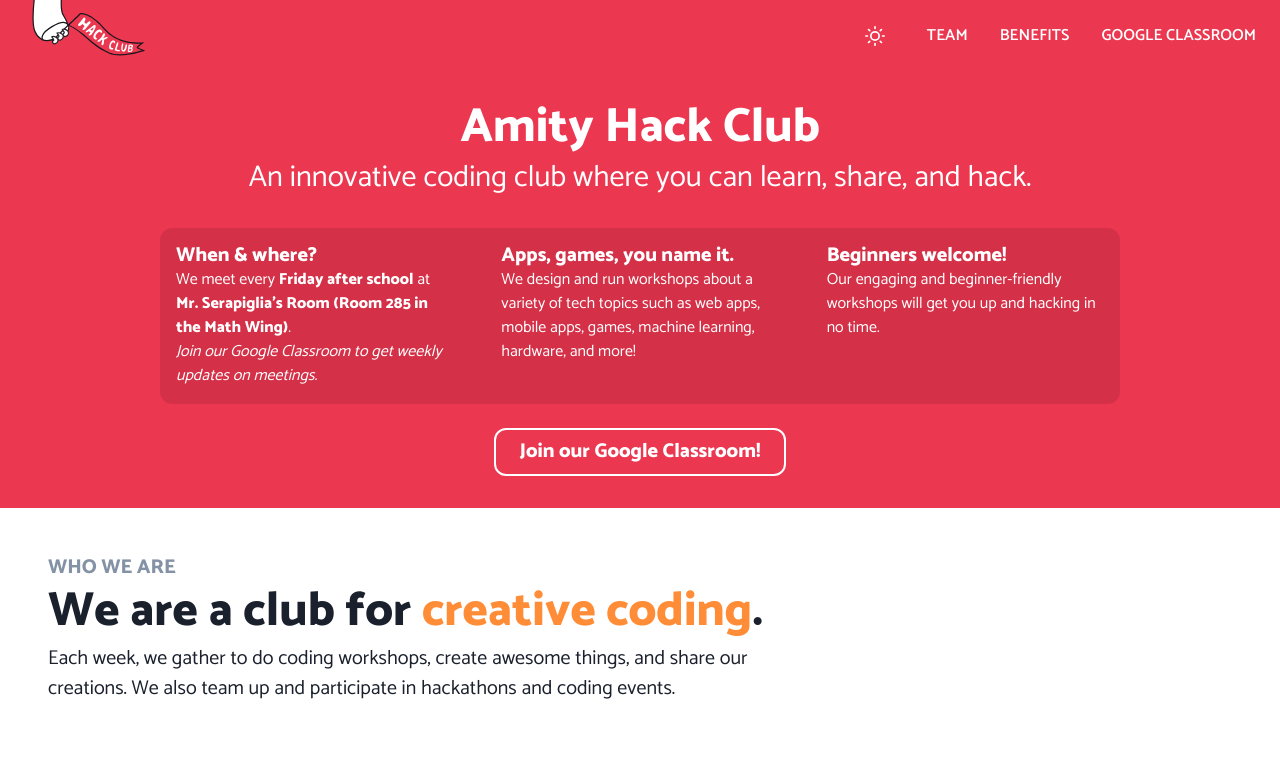
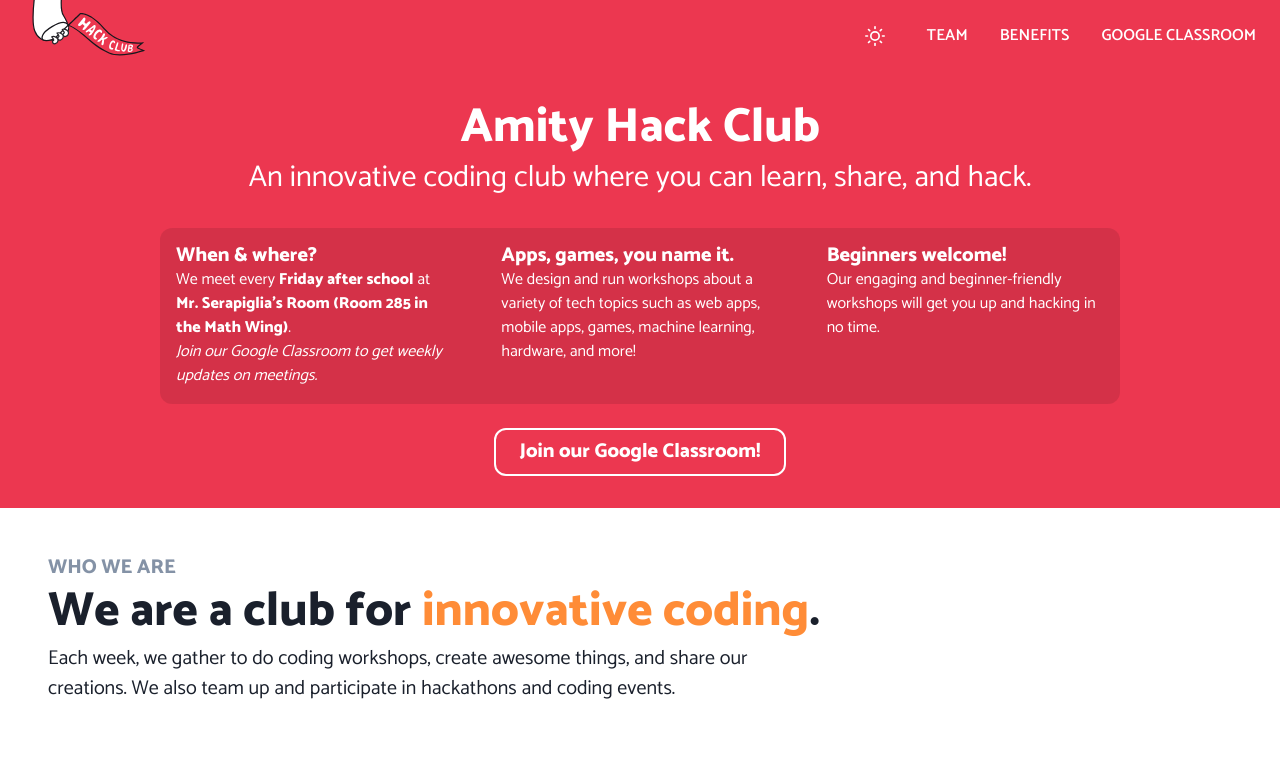
Before and after one commit to wildwastaken/hackclub, a Next.js app: page / in a window 1280 px wide. Shown: the top 774 px of the page. Built offline with nearby package versions, Linux system fonts and the light colour scheme.

Commit message:
Update index.js

```diff
--- a/pages/index.js
+++ b/pages/index.js
@@ -85,7 +85,7 @@ export default function Home() {
       <Container maxW="container.xl" p={12}>
         <Heading as="h2" size="md" color="brand.muted">WHO WE ARE</Heading>
         <Heading as="h1" size="2xl" my={2}>
-          We are a club for <Text as="span" color="brand.orange" style={{ whiteSpace: "pre" }}>creative coding</Text>.
+          We are a club for <Text as="span" color="brand.orange" style={{ whiteSpace: "pre" }}>innovative coding</Text>.
         </Heading>
         <Text fontSize="xl" maxW="container.md">
           Each week, we gather to do coding workshops, create awesome things, and share our creations.
```
